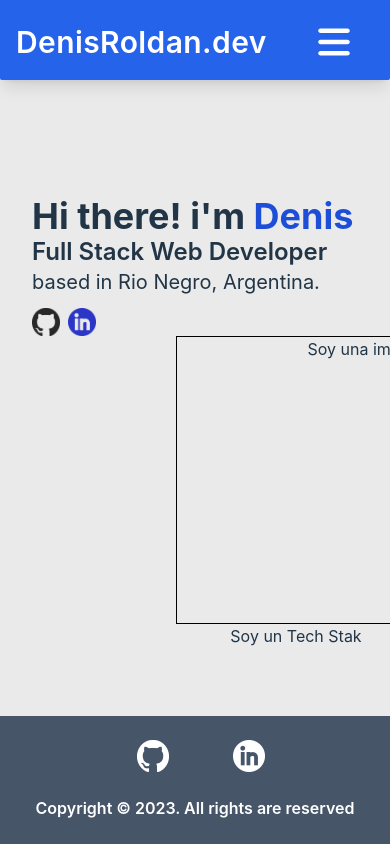
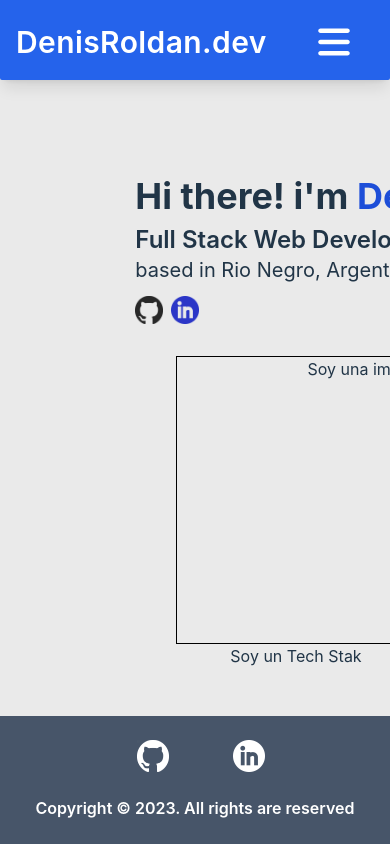
Before and after one commit to denisrold/Portfolio, a React (Vite) app in the folder portfolio/: page / in a window 390 px wide. Shown: the top 844 px of the page. Built offline with nearby package versions, Linux system fonts and the light colour scheme.

Commit message:
Home Responsive

```diff
--- a/portfolio/src/views/Home.jsx
+++ b/portfolio/src/views/Home.jsx
@@ -2,14 +2,14 @@ import { IconsHAndlersHome } from "../components/iconsHandlers";
 
 const Home=()=>{
     return (
-        <main className='flex flex-col md:flex-row md:justify-center space-x-36'>
+        <main className='flex flex-col items-center md:flex-row md:justify-center space-x-36'>
             <div className='flex flex-col items-start text-start'>
                 <p className="font-bold text-4xl mt-auto">Hi there! i'm <span className='text-blue-700'>Denis</span></p>
-                <p className="text-2xl text-start font-semibold ">Full Stack Web Developer <span className="hidden md:inline-block md:text-xl lg:text-2xl">based in Rio Negro, Argentina.</span></p>
+                <p className="text-2xl mt-2 text-start font-semibold ">Full Stack Web Developer <span className="hidden md:inline-block md:text-xl lg:text-2xl">based in Rio Negro, Argentina.</span></p>
                 <span className="block left-auto row-auto text-xl md:hidden">based in Rio Negro, Argentina.</span>
                 <IconsHAndlersHome/>
             </div>
-            <div className='w-96 h-72 border border-black'>Soy una imagen</div>
+            <div className='w-96 h-72 mt-8 md:mt-0 border border-black'>Soy una imagen</div>
         </main>
     )
     }
```
